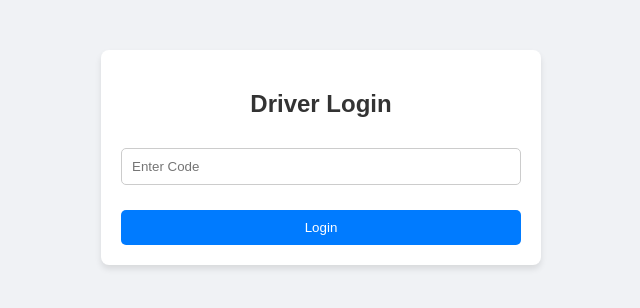
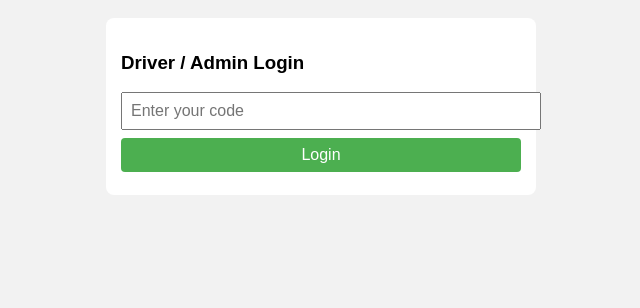
Before and after one commit to devesh2010553/brajwasi-billing, a Flask app: page / in a window 1280 px wide. Shown: the top 308 px of the page, without its empty margins (319-959 px from the left). Run offline with Flask 3, Linux system fonts and the light colour scheme.

Commit message:
Added admin page and updated folder structure

```diff
--- a/app.py
+++ b/app.py
@@ -6,11 +6,12 @@ import math, json, os
 app = Flask(__name__)
 app.secret_key = "supersecretkey"
 
-# ------------------- Load Driver JSON -------------------
+# ------------------- Load driver JSON -------------------
 with open("driver.json") as f:
     DRIVER_DATA = json.load(f)
 
 # ------------------- Helper Functions -------------------
+
 def today_date():
     return datetime.now().date()
 
@@ -51,8 +52,7 @@ def get_remarks(start, end, entry_date):
         return ""
 
 def find_row_by_date(ws, target_date):
-    """Find the row for today's date, starting from row 8"""
-    for r in range(8, 100):
+    for r in range(9, 9+31):
         cell = ws.cell(row=r, column=2).value
         if isinstance(cell, datetime) and cell.date() == target_date:
             return r
@@ -68,18 +68,21 @@ def is_row_locked(ws, row):
     return ws.cell(row=row, column=3).value not in (None, "")
 
 # ------------------- Routes -------------------
+
 @app.route("/", methods=["GET", "POST"])
 def login():
     msg = ""
-    cls = "error"
     if request.method == "POST":
         code = request.form.get("code")
         for car, info in DRIVER_DATA.items():
             if info.get("code") == code:
                 session["car"] = car
                 return redirect("/entry")
+        if code == "admin123":  # admin password
+            session["admin"] = True
+            return redirect("/admin")
         msg = "Invalid code"
-    return render_template("login.html", msg=msg, cls=cls)
+    return render_template("login.html", msg=msg)
 
 @app.route("/entry", methods=["GET", "POST"])
 def entry():
@@ -89,7 +92,6 @@ def entry():
     info = DRIVER_DATA[car]
     msg = ""
     cls = "success"
-
     if request.method == "POST":
         try:
             opening = int(request.form["opening"])
@@ -102,7 +104,7 @@ def entry():
 
             row = find_row_by_date(ws, today_date())
             if not row:
-                msg = "Today's date row not found"
+                msg = "Date row not found"
                 cls = "error"
             elif is_row_locked(ws, row):
                 msg = "Entry already saved 🔒"
@@ -123,27 +125,28 @@ def entry():
 
     return render_template("entry.html", car=car, msg=msg, cls=cls)
 
-@app.route("/admin", methods=["GET"])
+@app.route("/admin")
 def admin():
-    """Simple admin page to download both files"""
-    # You can add authentication here if needed
+    if "admin" not in session:
+        return redirect("/")
     return render_template("admin.html")
 
-@app.route("/download/<file_id>")
-def download(file_id):
-    """Download the full Excel workbooks"""
-    if file_id == "file1":
-        path = "excel/S&T BT February bill 2026.xlsx"
-    elif file_id == "file2":
-        path = "excel/BT bill February 2026(common).xlsx"
-    else:
-        return "File not found", 404
+@app.route("/download/file1")
+def download_file1():
+    if "admin" not in session:
+        return redirect("/")
+    return send_file("excel/S&T BT February bill 2026.xlsx", as_attachment=True)
 
-    return send_file(path, as_attachment=True)
+@app.route("/download/file2")
+def download_file2():
+    if "admin" not in session:
+        return redirect("/")
+    return send_file("excel/BT bill February 2026(common).xlsx", as_attachment=True)
 
 @app.route("/logout")
 def logout():
     session.pop("car", None)
+    session.pop("admin", None)
     return redirect("/")
 
 # ------------------- Run -------------------
--- a/static/style.css
+++ b/static/style.css
@@ -1,55 +1,64 @@
 body {
     font-family: Arial, sans-serif;
-    background: #f0f2f5;
-    margin: 0;
-    padding: 0;
+    padding: 10px;
+    background-color: #f2f2f2;
+}
+
+form {
+    background-color: white;
+    padding: 15px;
+    margin: auto;
+    max-width: 400px;
+    border-radius: 8px;
+}
+
+input, label, button {
+    display: block;
+    width: 100%;
+    margin: 8px 0;
+    padding: 8px;
+    font-size: 16px;
+}
+
+button {
+    background-color: #4CAF50;
+    color: white;
+    border: none;
+    border-radius: 4px;
+    cursor: pointer;
+}
+
+button:hover {
+    background-color: #45a049;
+}
+
+p.error {
+    color: red;
+}
+
+p.success {
+    color: green;
 }
 
 .container {
     max-width: 400px;
-    margin: 50px auto;
-    background: #fff;
+    margin: auto;
+    background: white;
     padding: 20px;
-    box-shadow: 0 4px 6px rgba(0,0,0,0.1);
     border-radius: 8px;
 }
 
-h2 {
+.btn {
+    display: block;
+    margin: 10px 0;
+    padding: 10px;
+    background-color: #4CAF50;
+    color: white;
     text-align: center;
-    color: #333;
+    text-decoration: none;
+    border-radius: 5px;
 }
 
-input[type="number"], input[type="time"], input[type="password"] {
-    width: 100%;
-    padding: 10px;
-    margin: 10px 0;
-    border-radius: 5px;
-    border: 1px solid #ccc;
-    box-sizing: border-box;
+.btn:hover {
+    background-color: #45a049;
 }
-
-button, .btn {
-    width: 100%;
-    padding: 10px;
-    margin-top: 15px;
-    background: #007BFF;
-    color: white;
-    border: none;
-    border-radius: 5px;
-    cursor: pointer;
-    text-align: center;
-    display: block;
-    text-decoration: none;
-}
-
-button:hover, .btn:hover {
-    background: #0056b3;
-}
-
-p.success { color: green; text-align: center; }
-p.error { color: red; text-align: center; }
-
-a { color: #007BFF; text-decoration: none; }
-a:hover { text-decoration: underline; }
-
-label { font-weight: bold; margin-top: 10px; display: block; }
--- a/templates/login.html
+++ b/templates/login.html
@@ -1,21 +1,17 @@
 <!DOCTYPE html>
-<html lang="en">
+<html>
 <head>
-    <meta charset="UTF-8">
-    <meta name="viewport" content="width=device-width, initial-scale=1.0">
-    <title>Driver Login</title>
+    <title>Login</title>
     <link rel="stylesheet" href="/static/style.css">
 </head>
 <body>
-<div class="container">
-    <form method="post">
-        <h2>Driver Login</h2>
-        <input name="code" placeholder="Enter Code" required type="password">
-        <button>Login</button>
-        {% if msg %}
-        <p class="{{ cls }}">{{ msg }}</p>
-        {% endif %}
-    </form>
-</div>
+<form method="post">
+    <h3>Driver / Admin Login</h3>
+    <input type="text" name="code" placeholder="Enter your code" required>
+    <button>Login</button>
+    {% if msg %}
+    <p class="error">{{ msg }}</p>
+    {% endif %}
+</form>
 </body>
 </html>
```
Also changed, not shown: templates/entry.html (+4 -12 lines).
